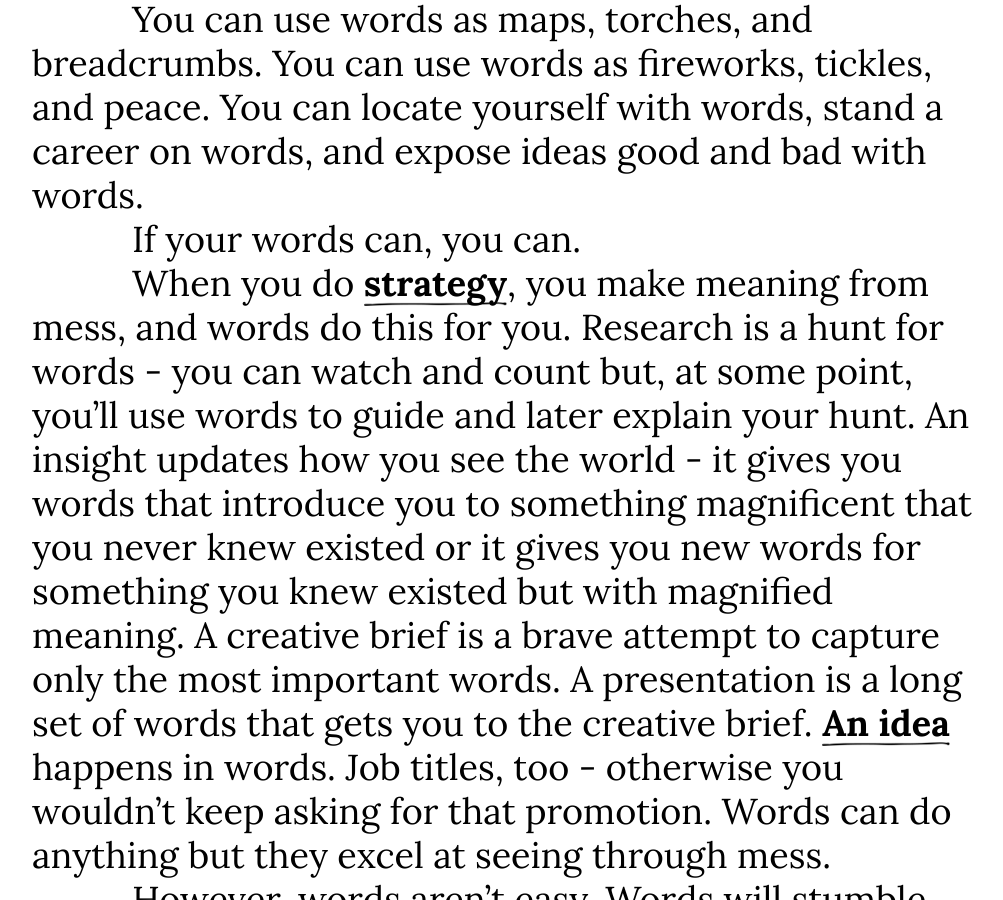
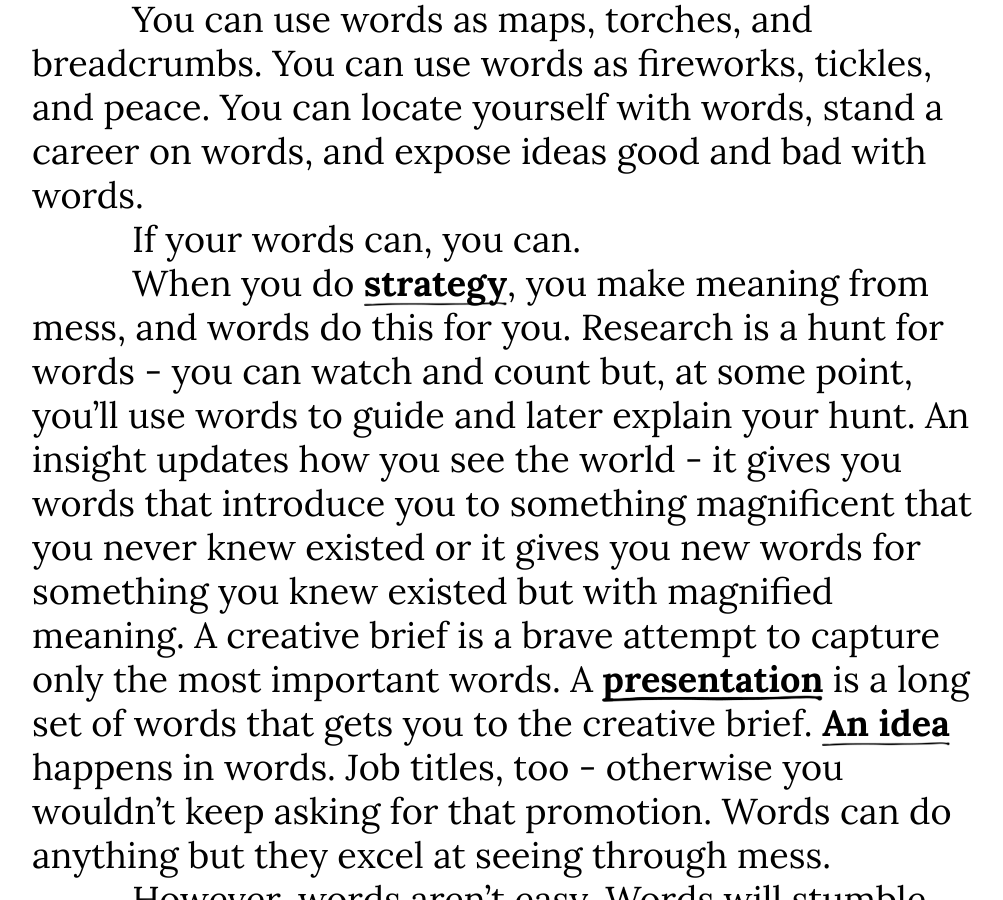
Before and after one commit to markhpollard/markhpollard.github.io, a Jekyll site: the page built from index.md, in a window 1280 px wide and 900 px high, scrolled down 1234 px. Shown: the whole window, without its empty margins (128-1131 px from the left). Built offline with Jekyll 4.4.1, drawn with Linux system fonts in a browser that asks for light colours; nearby versions of some CDN libraries; part of the change alters nothing that is shown; some of the changed text lies outside the part shown.

```diff
--- a/index.md
+++ b/index.md
@@ -1,9 +1,9 @@
 ---
 title: Mark Pollard - Strategy is your words
 date: 2018-09-18 10:40:00 Z
-h1: Strategy Is Your Words
 summary: by Mark Pollard
 image: "/uploads/strategy-is-your-words-mp.jpeg"
+h1: Strategy Is Your Words
 layout: index
 ---
 
@@ -19,7 +19,7 @@ You can use words as maps, torches, and breadcrumbs. You can use words as firewo
 
 If your words can, you can.
 
-When you do [strategy](how-to-do-account-planning-a-simple-approach/), you make meaning from mess, and words do this for you. Research is a hunt for words - you can watch and count but, at some point, you’ll use words to guide and later explain your hunt. An insight updates how you see the world - it gives you words that introduce you to something magnificent that you never knew existed or it gives you new words for something you knew existed but with magnified meaning. A creative brief is a brave attempt to capture only the most important words. A presentation is a long set of words that gets you to the creative brief. [An idea](how-to-explain-an-idea/) happens in words. Job titles, too - otherwise you wouldn’t keep asking for that promotion. Words can do anything but they excel at seeing through mess.
+When you do [strategy](how-to-do-account-planning-a-simple-approach/), you make meaning from mess, and words do this for you. Research is a hunt for words - you can watch and count but, at some point, you’ll use words to guide and later explain your hunt. An insight updates how you see the world - it gives you words that introduce you to something magnificent that you never knew existed or it gives you new words for something you knew existed but with magnified meaning. A creative brief is a brave attempt to capture only the most important words. A [presentation](https://www.markpollard.net/how-to-make-a-presentation-make-a-point/) is a long set of words that gets you to the creative brief. [An idea](how-to-explain-an-idea/) happens in words. Job titles, too - otherwise you wouldn’t keep asking for that promotion. Words can do anything but they excel at seeing through mess.
 
 However, words aren’t easy. Words will stumble through you and plop into the world hoping you can teach them to walk. Many words will need to take that walk to draw you to that one word. And, on some days, words will not stumble out at all.
 
@@ -31,4 +31,4 @@ In strategy, words are all that matters.
 
 Strategy is your words.
 
-\*[Now go read something](/strategy-articles).
+\*[Now go read the strategy articles](/strategy-articles).
```
